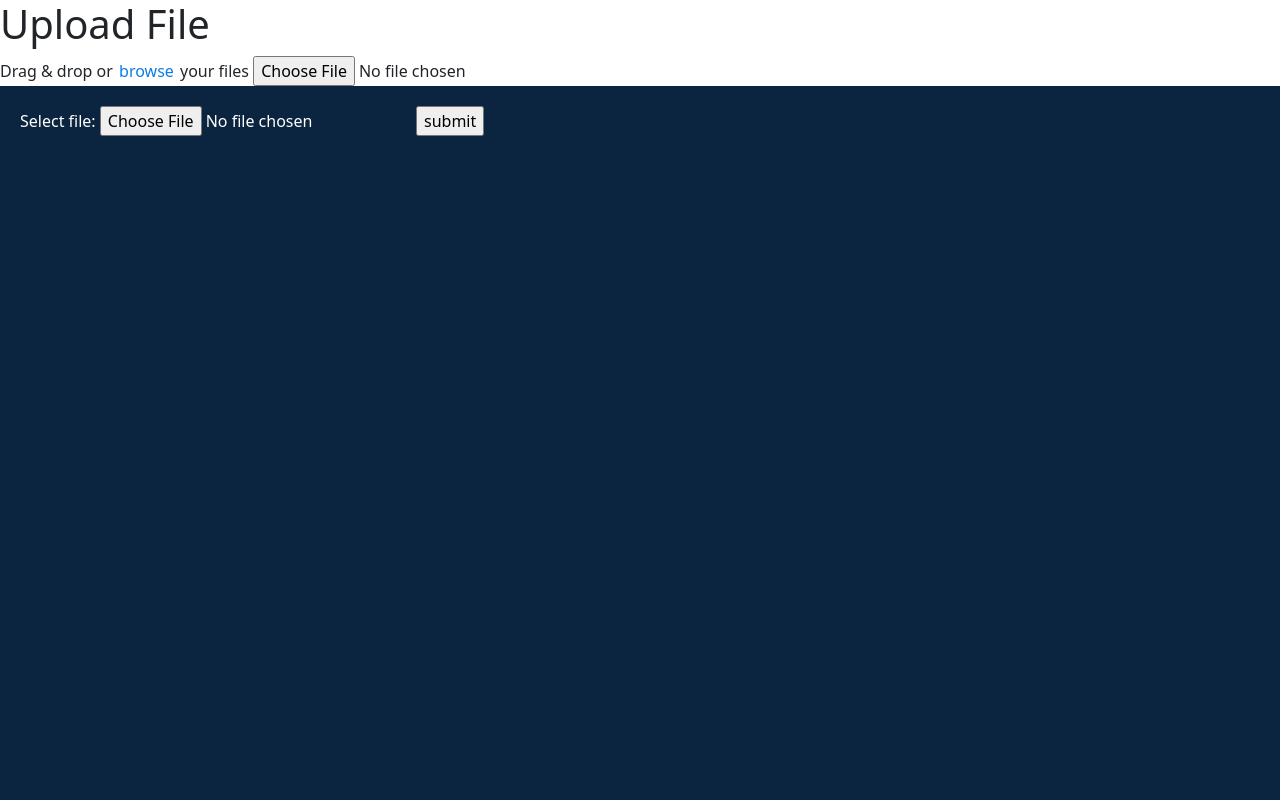
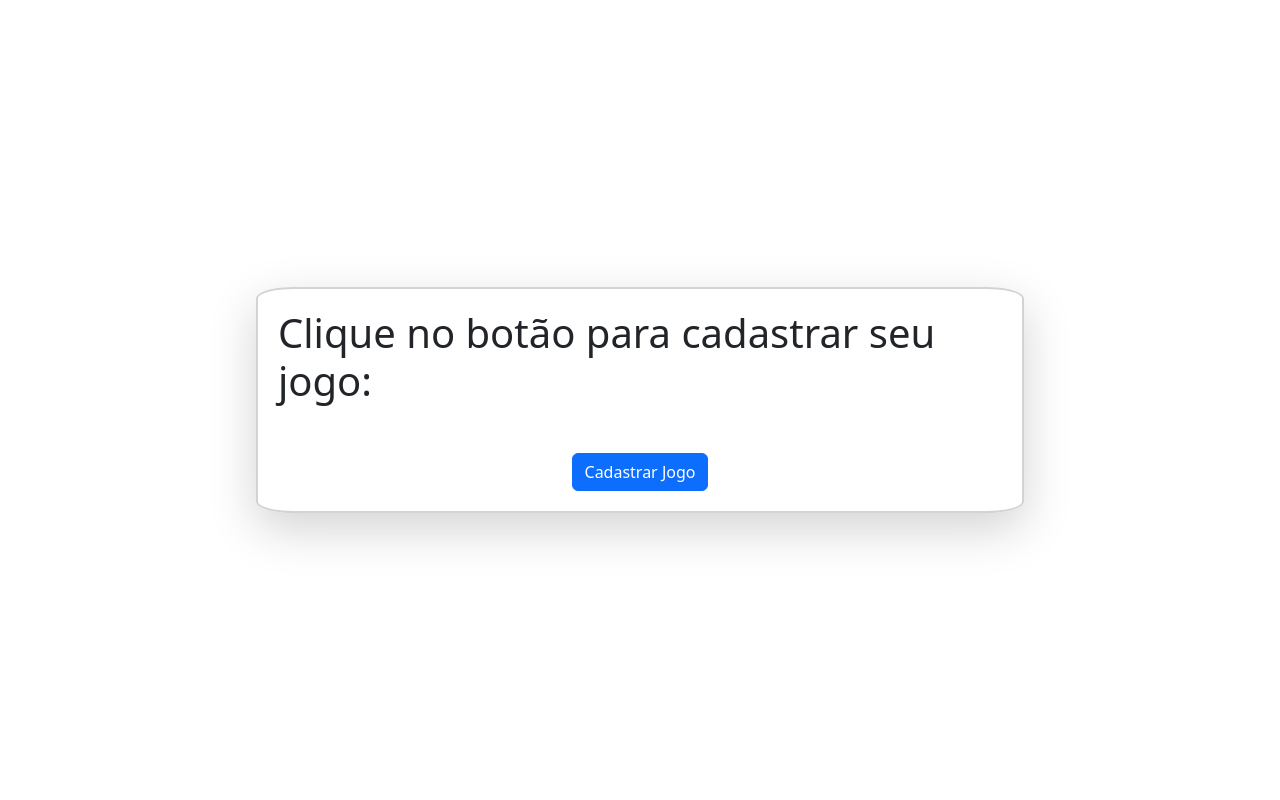
Before and after one commit to Puccinella/Projeto-Final, a Node server app: page /cadastroJogos in a window 1280 px wide. Run offline with Node 20, Linux system fonts and the light colour scheme; some libraries are stand-ins or nearby versions.

Commit message:
desenvolvimento do controller cadastro jogos
Co-authored-by: Pedro-E00 <Pedro-E00@users.noreply.github.com>

```diff
--- a/src/config/db.cjs
+++ b/src/config/db.cjs
@@ -2,7 +2,7 @@ const { Sequelize } = require('sequelize');
 const sql = new Sequelize(
     "pj_final",
     "root",
-    "Aluno123",
+    "120477El.",
     {
         host: "localhost",
         dialect: 'mysql',
--- a/src/controllers/controllerCadastroJogos.js
+++ b/src/controllers/controllerCadastroJogos.js
@@ -1,9 +1,26 @@
 const path = require('path');
+const jogo = require('../models/jogo.cjs');
 
 const paginaCadastroJogos = (req, res) => {
     res.render('../views/pages/cadastroJogos');
 };
 
+const cadastroJogos = (req, res) => {
+    const titulo = req.body.title;
+    const preco = req.body.price;
+    const distribuidora = req.body.publisher;
+    const categoria = req.body.category;
+    const descricao = req.body.description;
+    const desenvolvedor = req.body.developer;
+
+    jogo.cadastrarJogo(titulo, preco, distribuidora, categoria, descricao, desenvolvedor);
+
+    res.send("Jogo cadastrado");
+    console.log(titulo, preco, distribuidora, categoria, descricao, desenvolvedor);
+    res.resdirect('/cadastroJogos');
+};
+
 module.exports = {
-    paginaCadastroJogos
+    paginaCadastroJogos,
+    cadastroJogos
 };
--- a/src/models/jogo.cjs
+++ b/src/models/jogo.cjs
@@ -46,4 +46,7 @@ async function excluirJogo(id) {
     })
 };
 
-module.exports = jogo;
+module.exports = {
+    jogo,
+    cadastrarJogo,
+}
--- a/src/models/pedido.cjs
+++ b/src/models/pedido.cjs
@@ -51,4 +51,7 @@ function cadastrarPedido(comprador_id, preco_total, qtd_produtos, produtos, data
 }
 
 
-module.exports = pedido;
+module.exports = {
+    pedido,
+    cadastrarPedido,
+}
--- a/src/routes/routeCadastroJogos.js
+++ b/src/routes/routeCadastroJogos.js
@@ -4,5 +4,6 @@ const router = express.Router();
 const controllerCadastroJogos = require('../controllers/controllerCadastroJogos');
 
 router.get('/cadastroJogos', controllerCadastroJogos.paginaCadastroJogos);
+router.post('/cadastroJogos', controllerCadastroJogos.cadastroJogos);
 
 module.exports = router;
--- a/src/views/pages/cadastroJogos.ejs
+++ b/src/views/pages/cadastroJogos.ejs
@@ -3,117 +3,158 @@
 <head>
     <meta charset="UTF-8">
     <meta name="viewport" content="width=device-width, initial-scale=1.0">
-    <link rel="stylesheet" href="style.css">
-    <title>document</title>
+    <title>Document</title>
     <link href="https://cdn.jsdelivr.net/npm/bootstrap@5.3.8/dist/css/bootstrap.min.css" rel="stylesheet" integrity="sha384-sRIl4kxILFvY47J16cr9ZwB07vP4J8+LH7qKQnuqkuIAvNWLzeN8tE5YBujZqJLB" crossorigin="anonymous">
-
-
     <style>
-      /* Add styles here */
-    </style>
-  </head>
-  <body>
-    <form class="upload-form" action="/upload-file" method="post" enctype="multipart/form-data">
-      <h1>Upload File</h1>
-      <label for="file">
-        <i class="ph ph-upload"></i>
-        <span> Drag & drop or <span style="color: #0c7ce5; display: inline-block; margin: 0px 2px;">browse</span> your files </span>
-      </label>
-      <input id="file" type="file" name="file">
-      <div class="result" style="display: none;">
-        <i class="ph ph-file"></i>
-        <div class="file-details">
-          <span class="file-name"></span>
-          <span class="file-size"></span>
-        </div>
-        <div class="upload-result"></div>
-      </div>
-    </form>
-    <script src="https://unpkg.com/@phosphor-icons/web"></script>
-    <script type="text/javascript">
-    </script>
-
-
-
-
-
-
-
-    <script type="text/javascript">
-        const form = document.querySelector('.upload-form');
-        const fileInput = form.querySelector('input[type="file"]');
-        const outputBox = form.querySelector('.result');
-
-        function uploadFile(file) {
-            outputBox.querySelector('.file-name').textContent = file.name;
-            outputBox.querySelector('.file-size').textContent = `${(file.size / 1024).toFixed(2)} KB`;
-
-            outputBox.querySelector('.upload-result').innerHTML = `<i class="ph ph-circle-notch"></i>`;
-
-            outputBox.style.display = 'flex';
-
-            const formData = new FormData();
-            formData.append('file', file);
-
-            const xhr = new XMLHttpRequest();
-            xhr.open('POST', form.action);
-
-            xhr.upload.onprogress = (event) => {
-                const progress = (event.loaded / event.total) * 100;
-                outputBox.querySelector('.progress').style.width = `${progress}%`;
-            }
-
-            xhr.onreadystatechange = () => {
-                if (xhr.readyState === XMLHttpRequest.DONE) {
-                    if (xhr.status === 200) {
-                        outputBox.querySelector('.upload-result').innerHTML = `<span>${xhr.responseText}</span><i class="ph ph-check-circle"></i>`}
-                        else {
-                        outputBox.querySelector('.upload-result').innerHTML = `<span>${xhr.responseText}</span><i class="ph ph-x-circle"></i>`}
-                }
-            }
-
-            xhr.send(formData);
+        * {
+            margin: 0;
+            padding: 0;
+            box-sizing: border-box;
         }
 
-        form.addEventListener('dragover', function (event) {
-            event.preventDefault();
-        })
+        html, body {
+            height: 100vh;
+        }
 
-        form.addEventListener('drop', function (event) {
-            event.preventDefault();
-            if (event.dataTransfer.files.length) {
-                uploadFile(event.dataTransfer.files[0]);
-            }
-        })
+        body {
+            display: flex;
+            flex-direction: column;
+        }
 
-        fileInput.addEventListener('change', function (e) {
+        header {
+            background-color: lightgray;
+            padding: 20px;
+        }
 
-            const file = fileInput.files?.[0];
+        main {
+            flex: 1;
+            align-items: center;
+            display: flex;
+        }
 
-            if (file) {
-                uploadFile(file);
-            } else {
-                outputBox.textContent = 'No file selected';
-            }
-
-            form.reset();
-        });
-
-    </script>
-
+        footer {
+            background-color: lightgray;
+            padding: 20px;
+        }
+        .login{
+            display: flex;
+            justify-content: center;
+            align-items: center;
+        }
+        .login > .col{
+            padding: 20px;
+            max-width: 60vw;
+            margin: 10px;
+            border: 2px solid lightgray;
+            border-radius: 5%;
+        }
+        .colbutton{
+            display: flex;
+            justify-content: end;
+        }
+        .col{
+            display: flex;
+            flex-direction: column;
+            align-items: center;
+        }
+    </style>
 </head>
 <body>
     <main>
 
+        <div class="container">
+            <div class="row login d-flex justify-content: center;
+            align-items: center;">
+                <div class="col shadow-lg ">
 
-        <form action="/upload-endpoint" enctype="multipart/form-data" method="POST">
-            <label for="file-upload">Select file:</label>
-            <input type="file" name="file-upload" required />
-            <input type="submit" value="submit">
-        </form>
+                    <h1 class="mb-5">Clique no botão para cadastrar seu jogo:</h1>
 
+                    <!-- Butão do modal (sempre copiar esse kkkkkkk) -->
+                    <button type="button" class="btn btn-primary" data-bs-toggle="modal" data-bs-target="#exampleModal">
+                    Cadastrar Jogo
+                    </button>
 
+                    <!-- Modal do cadastro de jogos -->
+                    <div class="modal-lg modal fade modal-cent" id="exampleModal" tabindex="-1" aria-labelledby="exampleModalLabel" aria-hidden="true">
+                        <div class="modal-dialog modal-dialog-centered">
+                            <div class="modal-content">
+                            <div class="modal-header">
+                                <h5 class="modal-title" id="exampleModalLabel">Informações do jogo:</h5>
+                                <button type="button" class="btn-close" data-bs-dismiss="modal" aria-label="Close"></button>
+                            </div>
+                            <div class="modal-body">
+
+                                <div class="mb-3 row">
+                                    <label for="inputnome" class="col-sm-2 col-form-label">Nome do jogo:</label>
+                                    <div class="col-sm-10">
+                                        <input type="text" class="form-control" id="inputnome" name="title" placeholder="Rogerinho gameplays">
+                                    </div>
+                                </div>
+
+                                <hr>
+
+                                <div class="mb-3 row">
+                                    <label for="inputnome" class="col-sm-2 col-form-label">Descrição do jogo:</label>
+                                    <div class="col-sm-10">
+                                        <input type="text" class="form-control" id="inputdescricao" name="description" placeholder="albion online é um mmo rpg sand box">
+                                    </div>
+                                </div>
+
+                                <hr>
+
+                                <div class="mb-3 row">
+                                    <label for="inputgenero" class="col-sm-2 col-form-label">Gênero:</label>
+                                    <div class="col-sm-10">
+                                        <input type="text" class="form-control" id="inputgenero" name="category" placeholder="RPG, Ação, Aventura...">
+                                    </div>
+                                </div>
+
+                                <hr>
+
+                                <div class="mb-3 row">
+                                    <label for="inputcriador" class="col-sm-2 col-form-label">
+                                        <select class="form-select" aria-label="default select example" name="publisher">
+                                            <option value="1">Independente</option>
+                                            <option value="2">Estúdio</option>
+                                        </select>
+                                    </label>
+                                    <div class="col-sm-10">
+                                        <input type="text" class="form-control" id="inputcriador" name="developer" placeholder="Bethesda, Riot Games...">
+                                    </div>
+                                </div>
+
+                                <hr>
+
+                                <div class="mb-3 row">
+                                    <label for="inputpreco" class="col-sm-2 col-form-label">Preço:</label>
+                                    <div class="col-sm-10">
+                                        <input type="number" class="form-control" id="inputgenero" name="price" placeholder="R$20,00">
+                                    </div>
+                                </div>
+
+                                <hr>
+
+                                <div class="mb-3">
+                                    <label for="formFile" class="form-label">Coloque uma foto do seu jogo:</label>
+                                    <input class="form-control" type="file" id="formFile">
+                                </div>
+
+                            </div>
+                            <div class="modal-footer">
+                                <button type="button" class="btn btn-secondary" data-bs-dismiss="modal">Fechar</button>
+                                <button type="submit"  class="btn btn-primary" >Salvar alterações</button>
+                            </div>
+                            </div>
+                        </div>
+                    </div>
+
+                </div>
+
+            </div>
+        </div>
 
     </main>
+    <script src="https://cdn.jsdelivr.net/npm/@popperjs/core@2.11.8/dist/umd/popper.min.js" integrity="sha384-I7E8VVD/ismYTF4hNIPjVp/Zjvgyol6VFvRkX/vR+Vc4jQkC+hVqc2pM8ODewa9r" crossorigin="anonymous"></script>
+    <script src="https://cdn.jsdelivr.net/npm/bootstrap@5.3.8/dist/js/bootstrap.min.js" integrity="sha384-G/EV+4j2dNv+tEPo3++6LCgdCROaejBqfUeNjuKAiuXbjrxilcCdDz6ZAVfHWe1Y" crossorigin="anonymous"></script>
 </body>
 </html>
```
